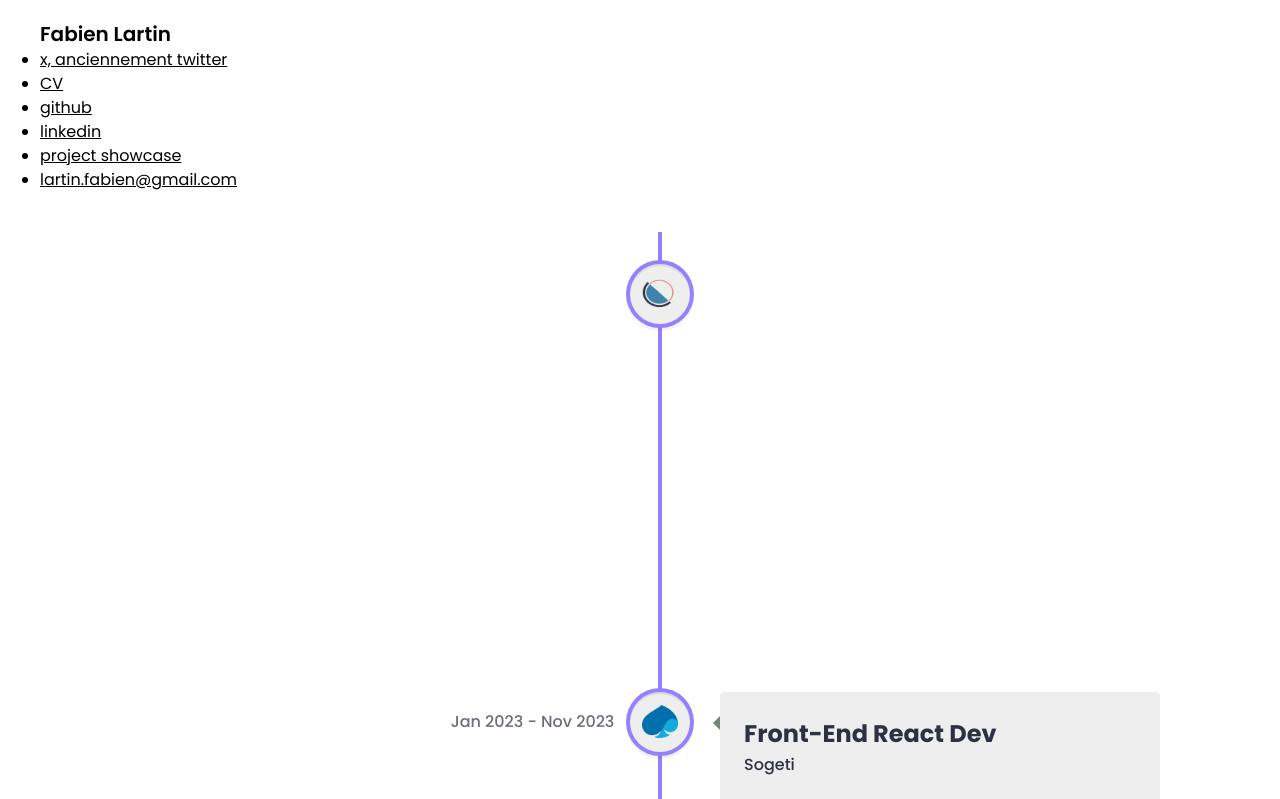
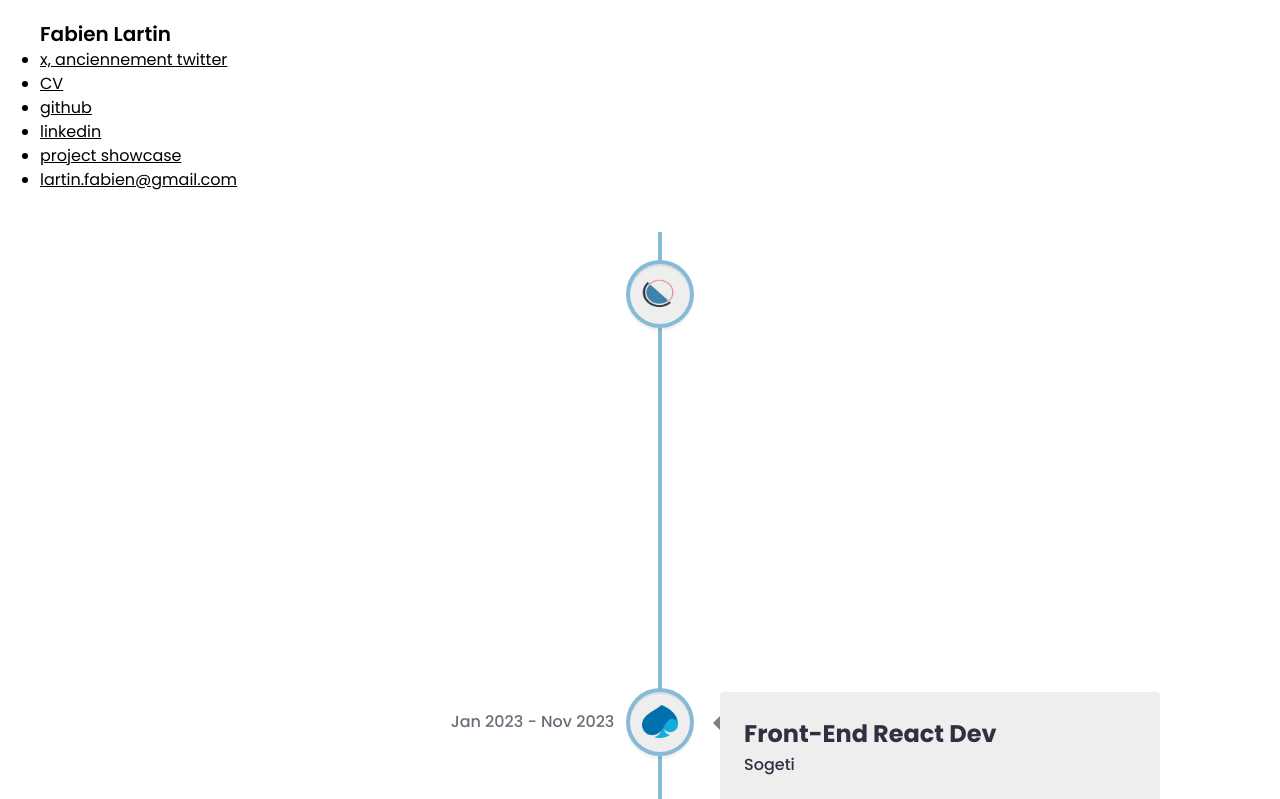
Before and after one commit to lf444/my-page, a React (Vite) app: page /cv in a window 1280 px wide. Shown: the top 799 px of the page. Built offline with nearby package versions, Linux system fonts and the light colour scheme.

Commit message:
refactor change color line

```diff
--- a/src/components/Experience.tsx
+++ b/src/components/Experience.tsx
@@ -63,7 +63,7 @@ const Experience = () => {
       </motion.div>
  */}
       <div className="mt-4 flex flex-col">
-        <VerticalTimeline lineColor="#9381ff">
+        <VerticalTimeline lineColor="#86BBD8">
           {experiences.map((experience, index) => (
             <ExperienceCard
               key={`experience-${index}`}
--- a/src/index.css
+++ b/src/index.css
@@ -13,6 +13,6 @@
 }
 
 .vertical-timeline-element-icon {
-  box-shadow: 0 0 0 4px #9381ff, inset 0 2px 0 rgba(0, 0, 0, 0.08), 0 3px 0 4px rgba(0, 0, 0, 0.05) !important;
-  -webkit-box-shadow: 0 0 0 4px #9381ff, inset 0 2px 0 rgba(0, 0, 0, 0.08), 0 3px 0 4px rgba(0, 0, 0, 0.05) !important;
+  box-shadow: 0 0 0 4px #86BBD8, inset 0 2px 0 rgba(0, 0, 0, 0.08), 0 3px 0 4px rgba(0, 0, 0, 0.05) !important;
+  -webkit-box-shadow: 0 0 0 4px #86BBD8, inset 0 2px 0 rgba(0, 0, 0, 0.08), 0 3px 0 4px rgba(0, 0, 0, 0.05) !important;
  }
```
